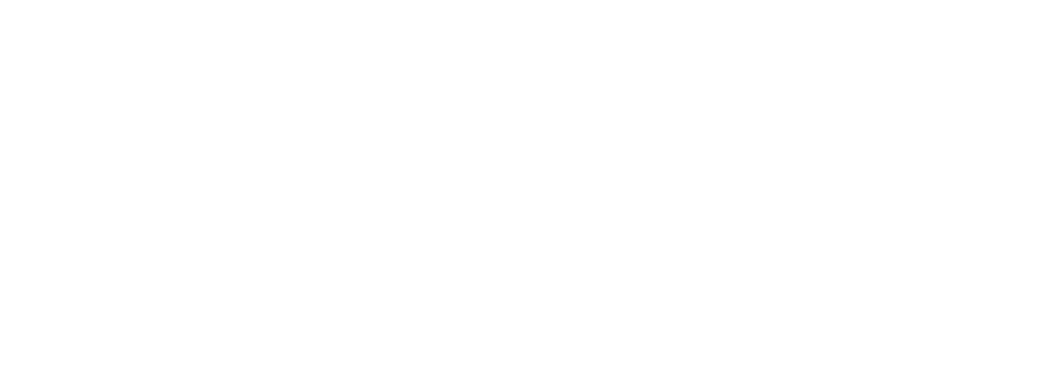
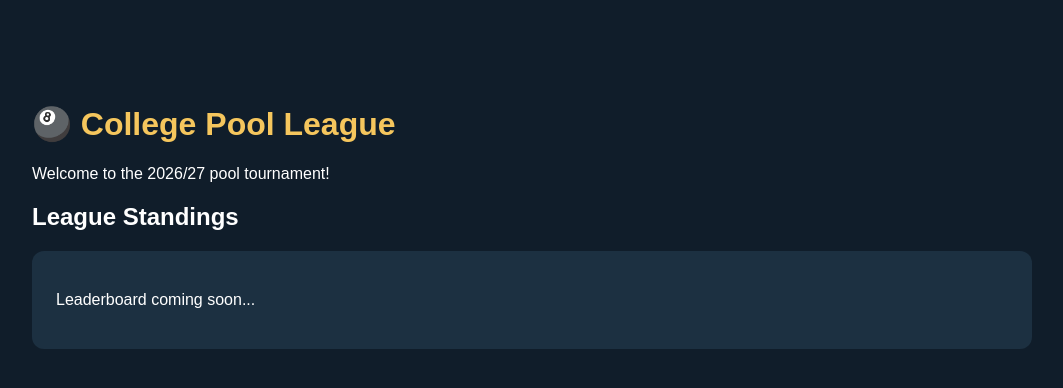
Before and after one commit to orieljcrtreasurer/oriel-jcr-pool-rankings, a plain HTML site: page index.html in a window 1280 px wide. Shown: the whole page, without its empty margins (108-1171 px from the left). Drawn offline with Linux system fonts and the light colour scheme.

Commit message:
Add initial HTML structure, CSS styles, and JavaScript for College Pool League

```diff
--- a/index.html
+++ b/index.html
@@ -1,9 +1,21 @@
-<!Doctype html>
+
+<!DOCTYPE html>
 <html lang="en">
 <head>
-
+  <meta charset="UTF-8">
+  <meta name="viewport" content="width=device-width, initial-scale=1.0">
+  <title>College Pool League</title>
+  <link rel="stylesheet" href="style.css">
+  <script src="script.js" defer></script>
 </head>
 <body>
-
+  <main>
+    <h1>🎱 College Pool League</h1>
+    <p>Welcome to the 2026/27 pool tournament!</p>
+    <h2>League Standings</h2>
+    <div id="leaderboard">
+      <p>Leaderboard coming soon...</p>
+    </div>
+  </main>
 </body>
 </html>
--- /dev/null
+++ b/script.js
@@ -0,0 +1 @@
+console.log("College Pool League website loaded!");
--- /dev/null
+++ b/style.css
@@ -0,0 +1,22 @@
+body {
+  margin: 0;
+  font-family: Arial, sans-serif;
+  background: #101d2a;
+  color: white;
+}
+
+main {
+  max-width: 1000px;
+  margin: 60px auto;
+  padding: 24px;
+}
+
+h1 {
+  color: #f5c65d;
+}
+
+#leaderboard {
+  background: #1c3041;
+  border-radius: 12px;
+  padding: 24px;
+}
```
